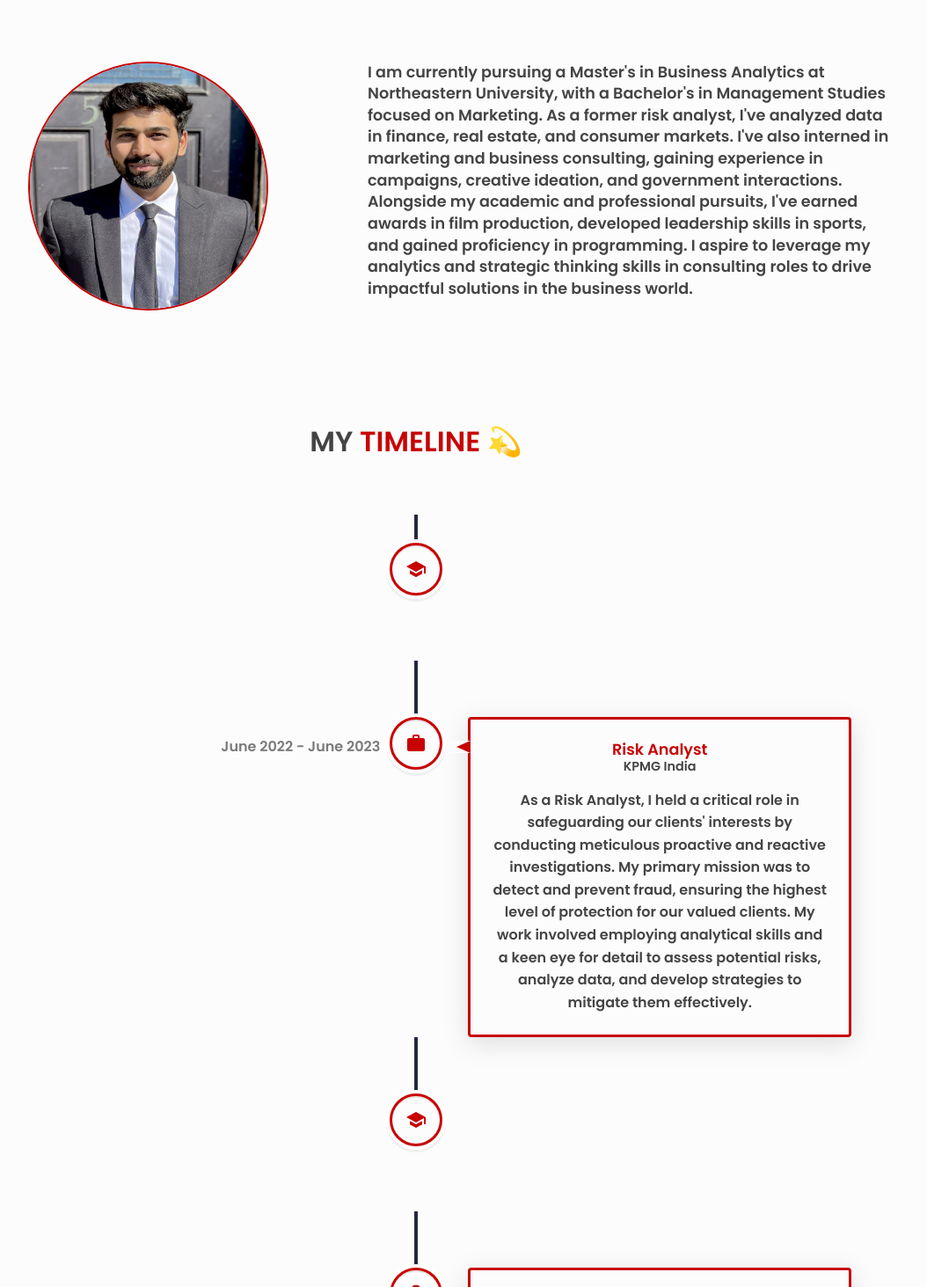
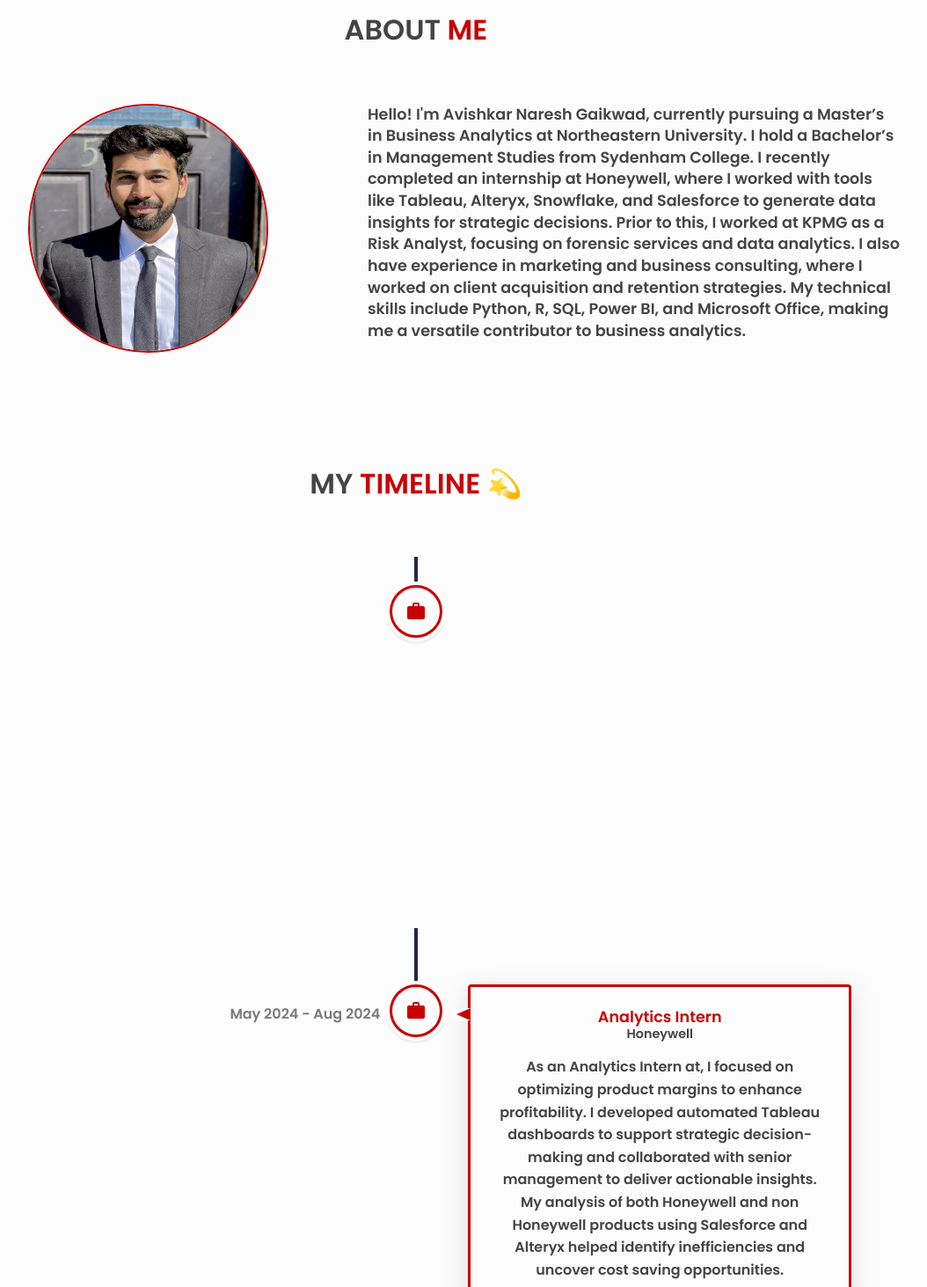
Before and after one commit to awigaikwad02/Avi-website, a React (Create React App) app: page / in a window 1280 px wide. Shown: the part 687-2150 px from the top of the page at 88% size, without its empty margins (167-1221 px from the left). Built offline with nearby package versions, Linux system fonts and the light colour scheme.

Commit message:
New resume, UI, added internship

```diff
--- a/package.json
+++ b/package.json
@@ -5,11 +5,13 @@
   "dependencies": {
     "@material-ui/core": "^4.12.3",
     "@material-ui/icons": "^4.11.2",
+    "@react-icons/all-files": "^4.1.0",
     "aos": "^2.3.4",
+    "portfolio": "file:",
     "prop-types": "^15.7.2",
     "react": "^17.0.2",
     "react-dom": "^17.0.2",
-    "react-icons": "^4.3.1",
+    "react-icons": "^4.12.0",
     "react-vertical-timeline-component": "^3.5.2",
     "typewriter-effect": "^2.18.2"
   },
--- a/public/index.html
+++ b/public/index.html
@@ -8,10 +8,10 @@
       content="width=device-width, initial-scale=1, shrink-to-fit=no"
     />
     <meta name="theme-color" content="#000000" />
-    <meta name="description" content="Passionate and creative Full Stack Developer having proficiency in
-          MERN Stack. Attired with a variety of tools & technologies and keen to
-          learn new one. Worked on wordpress since last 3 years and delivered
-          15+ projects till now" />
+    <meta name="description" content="I'm a passionate Business Analytics graduate student at Northeastern University, specializing in
+    transforming data into actionable insights. With experience in risk consulting across finance,
+    healthcare, and consumer markets, my ultimate goal is to utilize data to tell compelling stories and
+    drive innovation. Empowering Tomorrow's Business with Data-Driven Stories! " />
     <meta name="author" content="Vatsal Doshi" />
 
     <title>Avishkar Gaikwad | Portfolio</title>
--- a/src/App.css
+++ b/src/App.css
@@ -16,11 +16,11 @@
 }
 
 .dark {
-  --clr-bg: #23283e;
-  --clr-bg-alt: #2a2f4c;
-  --clr-fg: #bdbddd;
-  --clr-fg-alt: #cdcdff;
-  --clr-primary: #90a0d9;
+  --clr-bg: #000000;
+  --clr-bg-alt: #ffffff;
+  --clr-fg: #ffffff;
+  --clr-fg-alt: #ffffff;
+  --clr-primary: #ff0000;
   --shadow: rgba(0, 0, 0, 0.16) 0px 10px 36px 0px,
     rgba(0, 0, 0, 0.06) 0px 0px 0px 1px;
 }
--- a/src/Components/About/About.css
+++ b/src/Components/About/About.css
@@ -5,6 +5,10 @@
 .about__name {
   /* color: var(--clr-primary); */
   color: #c80202;
+}
+.about_name1{
+  color: #c80202;
+
 }
 .about > :nth-child(2) {
   margin-top: 1.2em;
--- a/src/Components/About/About.jsx
+++ b/src/Components/About/About.jsx
@@ -42,9 +42,10 @@ export const About = () => {
         </h1>
         <Type />
         <p className="about__desc" data-aos="fade-right">
-        Passionate consulting and finance enthusiast with an experience in risk consulting. Have previously worked in
-        financial services, consumer market Healthcare and other sectors. I am proficient in technical skills required for
-        a professional.
+        I'm a passionate Business Analytics graduate student at Northeastern University, specializing in
+transforming data into actionable insights. With experience in risk consulting across finance,
+healthcare, and consumer markets, my ultimate goal is to utilize data to tell compelling stories and
+drive innovation. Empowering Tomorrow's Business with Data-Driven Stories!
         </p>
         <div className="about__contact center">
           {/* <a
@@ -88,7 +89,7 @@ export const About = () => {
           className="btnResume"
           onClick={() => {
             window.open(
-              "https://drive.google.com/file/d/1mg7e7oOyQOC-ogHuL6tT7kloy1cwcn_G/view?usp=sharing"
+              "https://drive.google.com/file/d/1gte6Iy175_b8LR86H0UsXNOvBCe25bPs/view?usp=sharing"
             );
           }}
         >
--- a/src/Components/About/Introduction.jsx
+++ b/src/Components/About/Introduction.jsx
@@ -48,13 +48,14 @@ export const Introduction = () => {
             */}
 
             <h4>
-            I am currently pursuing a Master's in Business Analytics at Northeastern University, with a Bachelor's in
-            Management Studies focused on Marketing. As a former risk analyst, I've analyzed data in finance, real estate,
-            and consumer markets. I've also interned in marketing and business consulting, gaining experience in
-            campaigns, creative ideation, and government interactions. Alongside my academic and professional pursuits,
-            I've earned awards in film production, developed leadership skills in sports, and gained proficiency in
-            programming. I aspire to leverage my analytics and strategic thinking skills in consulting roles to drive
-            impactful solutions in the business world.
+            Hello! I'm Avishkar Naresh Gaikwad, currently pursuing a Master’s in Business Analytics at
+Northeastern University. I hold a Bachelor’s in Management Studies from Sydenham College. I
+recently completed an internship at Honeywell, where I worked with tools like Tableau, Alteryx,
+Snowflake, and Salesforce to generate data insights for strategic decisions. Prior to this, I worked at
+KPMG as a Risk Analyst, focusing on forensic services and data analytics. I also have experience in
+marketing and business consulting, where I worked on client acquisition and retention strategies. My
+technical skills include Python, R, SQL, Power BI, and Microsoft Office, making me a versatile
+contributor to business analytics.
             </h4>
 
 
--- a/src/Components/About/Timeline.jsx
+++ b/src/Components/About/Timeline.jsx
@@ -31,6 +31,89 @@ export const Timeline = () => {
           My <span className="different">Timeline 💫</span>
         </h2>
         <VerticalTimeline lineColor={linecolor}>
+        <VerticalTimelineElement
+            className="vertical-timeline-element--work"
+            date={"Sept 2024 - Dec 2024"}
+            contentStyle={{
+              boxShadow: `var(--shadow)`,
+              border: "3px solid var(--clr-primary)",
+              backgroundColor: `var(--clr-bg)`,
+              textAlign: "center",
+              color: `var(--clr-fg-alt)`,
+            }}
+            contentArrowStyle={{
+              borderRight: "16px solid  var(--clr-primary)",
+            }}
+            iconStyle={{
+              border: ` 3px solid var(--clr-primary)`,
+              backgroundColor: `var(--clr-bg)`,
+              color: `var(--clr-primary)`,
+            }}
+            icon={<WorkIcon />}
+          >
+            <h3
+              className="vertical-timeline-element-title"
+              data-aos="fade-right"
+            >
+              Graduate Assistent
+            </h3>
+            <h4
+              className="vertical-timeline-element-subtitle"
+              data-aos="fade-right"
+            >
+              D'Amore-McKim School of Business
+            </h4>
+            <p data-aos="fade-right">
+
+            As a Graduate Assistant, I collaborate with the career services team to conduct tailored resume
+reviews, facilitate interview preparation workshops, and organize career fairs. These initiatives
+enable students to connect with industry professionals and gain insights into evolving job market
+requirements. Additionally, I developed and maintained a database to streamline scheduling,
+enhancing management efficiency for academic advisors.
+            </p>
+          </VerticalTimelineElement>
+          <VerticalTimelineElement
+            className="vertical-timeline-element--work"
+            date={"May 2024 - Aug 2024"}
+            contentStyle={{
+              boxShadow: `var(--shadow)`,
+              border: "3px solid var(--clr-primary)",
+              backgroundColor: `var(--clr-bg)`,
+              textAlign: "center",
+              color: `var(--clr-fg-alt)`,
+            }}
+            contentArrowStyle={{
+              borderRight: "16px solid  var(--clr-primary)",
+            }}
+            iconStyle={{
+              border: ` 3px solid var(--clr-primary)`,
+              backgroundColor: `var(--clr-bg)`,
+              color: `var(--clr-primary)`,
+            }}
+            icon={<WorkIcon />}
+          >
+            <h3
+              className="vertical-timeline-element-title"
+              data-aos="fade-right"
+            >
+              Analytics Intern
+            </h3>
+            <h4
+              className="vertical-timeline-element-subtitle"
+              data-aos="fade-right"
+            >
+              Honeywell
+            </h4>
+            <p data-aos="fade-right">
+
+            As an Analytics Intern at, I focused on optimizing product margins to enhance profitability. I
+developed automated Tableau dashboards to support strategic decision-making and collaborated
+with senior management to deliver actionable insights. My analysis of both Honeywell and non
+Honeywell products using Salesforce and Alteryx helped identify inefficiencies and uncover cost
+saving opportunities.
+            </p>
+          </VerticalTimelineElement>
+
           <VerticalTimelineElement
             date={"Sept 2023 - Dec 2024"}
             contentStyle={{
@@ -63,7 +146,7 @@ export const Timeline = () => {
               Northeastern University
             </h4>
             <p data-aos="fade-right">
-              Masters of Science in Business Analytics
+              Pursuing Masters of Science in Business Analytics
             </p>
           </VerticalTimelineElement>
           <VerticalTimelineElement
@@ -98,7 +181,7 @@ export const Timeline = () => {
               KPMG India
             </h4>
             <p data-aos="fade-right">
-            As a Risk Analyst, I held a critical role in safeguarding our clients' interests by conducting meticulous proactive and reactive investigations. My primary mission was to detect and prevent fraud, ensuring the highest level of protection for our valued clients. My work involved employing analytical skills and a keen eye for detail to assess potential risks, analyze data, and develop strategies to mitigate them effectively.
+            As a Risk Analyst, I held a critical role in safeguarding our clients' interests by conducting meticulous proactive and reactive investigations. My primary mission was to detect and prevent fraud, ensuring the highest level of protection for our valued clients. My work involved employing analytical skills and a keen eye for detail to assess potential risks, analyze data, and develop strategies to mitigate them effectively. I thrived in a dynamic environment where staying one step ahead of potential threats was paramount. My dedication and commitment to upholding the integrity of our services were unwavering, making me an invaluable asset to the team.
             </p>
           </VerticalTimelineElement>
           <VerticalTimelineElement
--- a/src/Components/Navbar/Navbar.jsx
+++ b/src/Components/Navbar/Navbar.jsx
@@ -71,7 +71,7 @@ export const Navbar = () => {
           </li>
           <li className="nav__list-item">
             <a
-              href="https://drive.google.com/file/d/1mg7e7oOyQOC-ogHuL6tT7kloy1cwcn_G/view?usp=sharing"
+              href="https://drive.google.com/file/d/1gte6Iy175_b8LR86H0UsXNOvBCe25bPs/view?usp=sharing"
               onClick={toggleNavList}
               className="link link--nav"
               target="_blank"
```
Also changed, not shown: src/Components/About/Techstacks.jsx (+30 -12 lines), 2 other files (tests, documents, lock files or other folders).
